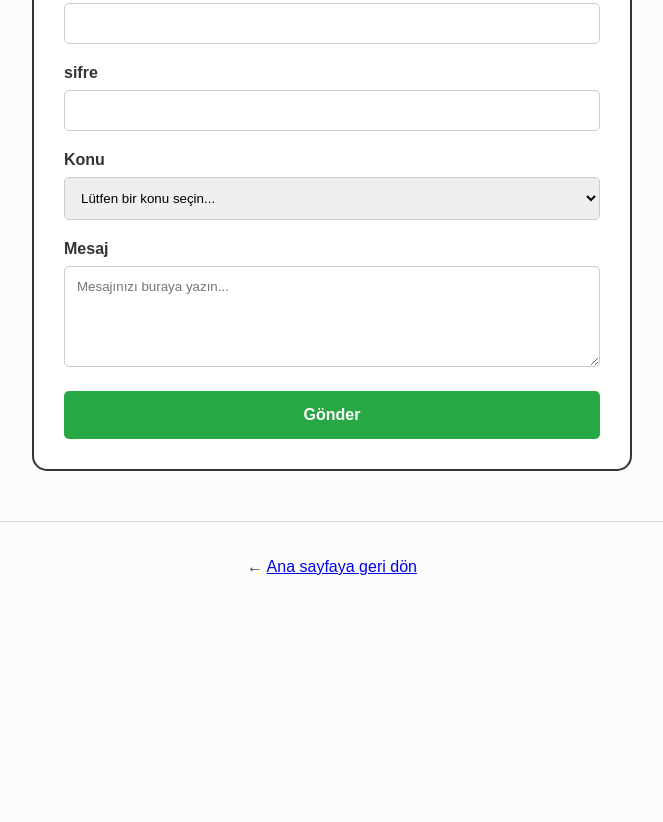
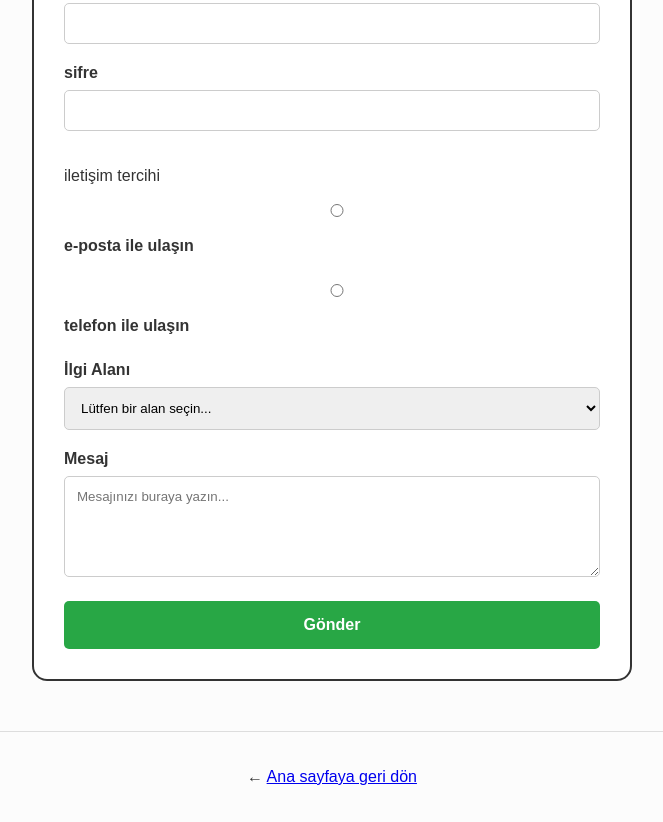
Before and after one commit to davutdilek/davutdilek.github.io, a plain HTML site: page contact.html in a window 1280 px wide. Shown: the part 845-1667 px from the top of the page, without its empty margins (308-971 px from the left). Before the commit the page ends 1457 px from the top, so only its background shows below. Drawn offline with Linux system fonts and the light colour scheme.

Commit message:
contact.html

```diff
--- a/contact.html
+++ b/contact.html
@@ -21,9 +21,6 @@
 
         footer { text-align: center; margin-top: 40px; padding-top: 20px; border-top: 1px solid #ddd; }
 
-        /* --- İSTENEN CSS KURALLARI BAŞLANGICI --- */
-
-        /* 1, 2 ve 3. CSS Gereksinimleri: Container Tasarımı */
         .contact-container {
             width: 600px;
             max-width: 100%;
@@ -114,12 +111,19 @@
             <label for="sifre">sifre</label>
             <input type="text" id="text" name="sifre">
 
-            <label for="konu">Konu</label>
+            <p>iletişim tercihi</p>
+            <input type="radio" id="html" name="fav_language" value="HTML">
+            <label for="html">e-posta ile ulaşın</label><br>
+            <input type="radio" id="css" name="fav_language" value="CSS">
+            <label for="css">telefon ile ulaşın</label><br>
+
+
+            <label for="konu">İlgi Alanı</label>
             <select id="konu" name="subject" required>
-                <option value="">Lütfen bir konu seçin...</option>
-                <option value="is">İş Teklifi</option>
-                <option value="soru">Soru</option>
-                <option value="geri-bildirim">Geri Bildirim</option>
+                <option value="">Lütfen bir alan seçin...</option>
+                <option value="is">HTML</option>
+                <option value="soru">CSS</option>
+                <option value="geri-bildirim">Algoritma</option>
             </select>
 
             <label for="mesaj">Mesaj</label>
```
